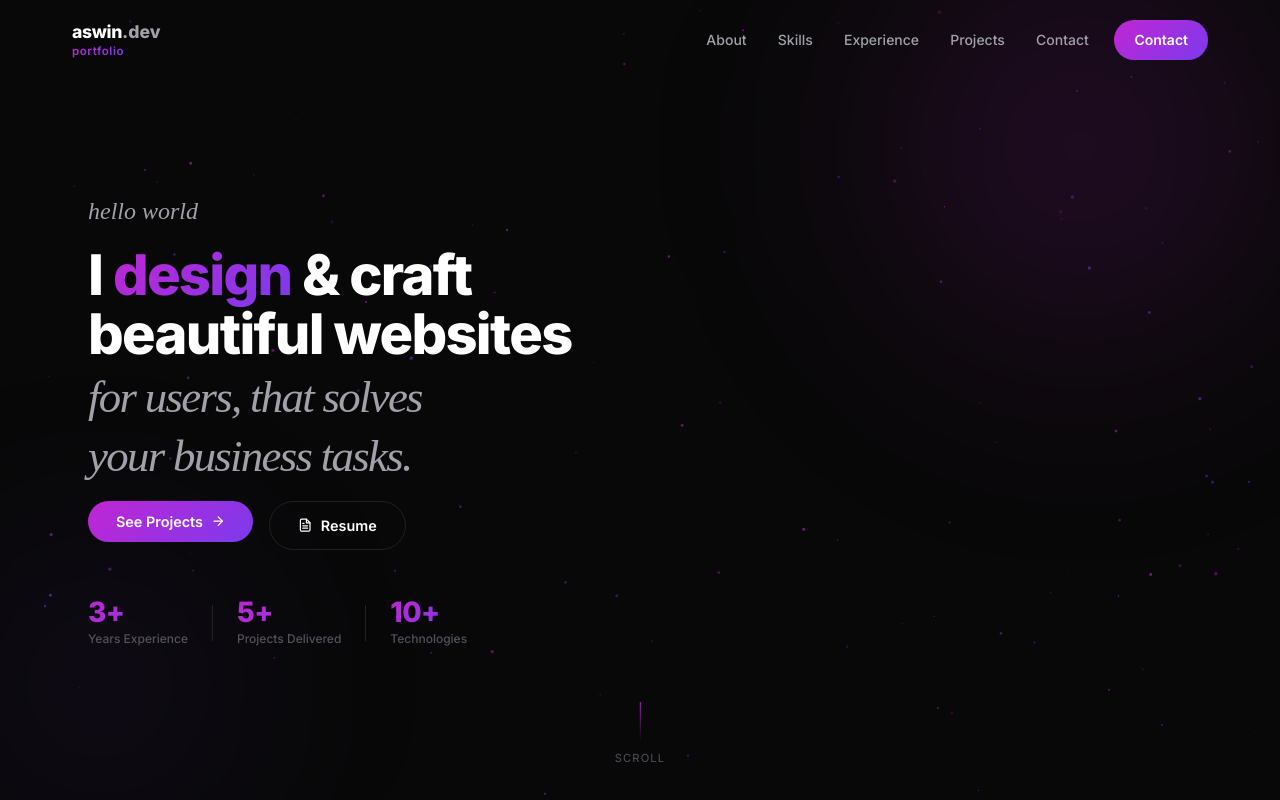
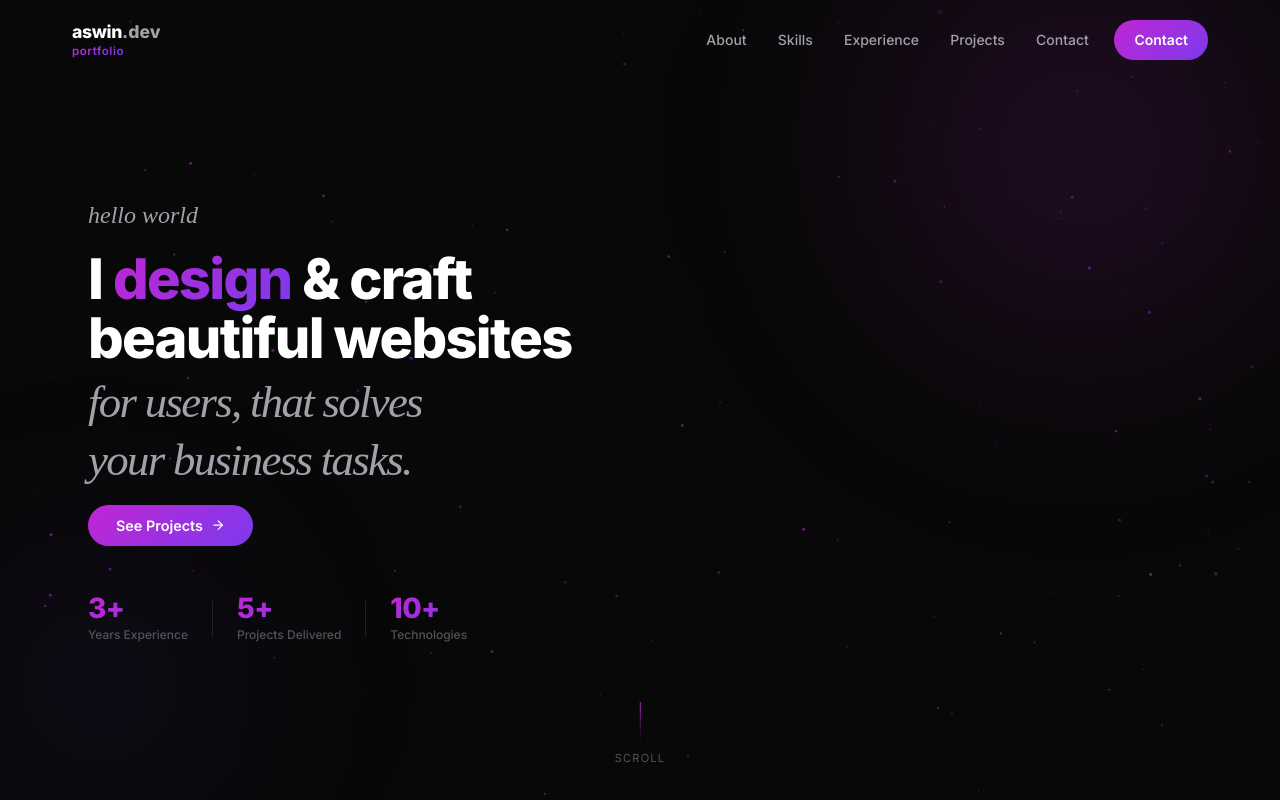
Before and after one commit to aswin071/Aswin-Portfolio, a React (Vite) app: page / in a window 1280 px wide. Shown: the top 800 px of the page. Built offline with nearby package versions, Linux system fonts and the light colour scheme; a web font is replaced by a local one.

Commit message:
url-updates

```diff
--- a/src/components/About.jsx
+++ b/src/components/About.jsx
@@ -3,8 +3,8 @@ import { FiLinkedin, FiGithub, FiMail, FiPhone } from 'react-icons/fi';
 import './About.css';
 
 const socials = [
-  { icon: <FiLinkedin />, label: 'LinkedIn', href: 'https://linkedin.com/in/aswin-k' },
-  { icon: <FiGithub />,   label: 'GitHub',   href: 'https://github.com/aswin-k' },
+  { icon: <FiLinkedin />, label: 'LinkedIn', href: 'https://www.linkedin.com/in/aswin-k-41740b250/' },
+  { icon: <FiGithub />,   label: 'GitHub',   href: 'https://github.com/aswin071?tab=repositories' },
   { icon: <FiMail />,     label: 'Email',    href: 'mailto:aswinjikz05@gmail.com' },
   { icon: <FiPhone />,    label: 'Phone',    href: 'tel:+919567365762' },
 ];
--- a/src/components/Contact.jsx
+++ b/src/components/Contact.jsx
@@ -55,7 +55,7 @@ export default function Contact() {
                 </div>
               </a>
               <a
-                href="https://linkedin.com/in/aswin-k"
+                href="https://www.linkedin.com/in/aswin-k-41740b250/"
                 target="_blank"
                 rel="noreferrer"
                 className="contact-link-card"
@@ -63,11 +63,11 @@ export default function Contact() {
                 <FiLinkedin className="contact-icon" />
                 <div>
                   <span className="link-label">LinkedIn</span>
-                  <span className="link-value">linkedin.com/in/aswin-k</span>
+                  <span className="link-value">Aswin K</span>
                 </div>
               </a>
               <a
-                href="https://github.com/aswin-k"
+                href="https://github.com/aswin071?tab=repositories"
                 target="_blank"
                 rel="noreferrer"
                 className="contact-link-card"
@@ -75,7 +75,7 @@ export default function Contact() {
                 <FiGithub className="contact-icon" />
                 <div>
                   <span className="link-label">GitHub</span>
-                  <span className="link-value">github.com/aswin-k</span>
+                  <span className="link-value">Aswin K</span>
                 </div>
               </a>
             </div>
--- a/src/components/Footer.jsx
+++ b/src/components/Footer.jsx
@@ -15,10 +15,10 @@ export default function Footer() {
           Made with <FiHeart className="heart" /> by Aswin K &mdash; &copy; {year}
         </p>
         <div className="footer-socials">
-          <a href="https://github.com/aswin-k" target="_blank" rel="noreferrer" aria-label="GitHub">
+          <a href="https://github.com/aswin071?tab=repositories" target="_blank" rel="noreferrer" aria-label="GitHub">
             <FiGithub />
           </a>
-          <a href="https://linkedin.com/in/aswin-k" target="_blank" rel="noreferrer" aria-label="LinkedIn">
+          <a href="https://www.linkedin.com/in/aswin-k-41740b250/" target="_blank" rel="noreferrer" aria-label="LinkedIn">
             <FiLinkedin />
           </a>
           <a href="mailto:aswinjikz05@gmail.com" aria-label="Email">
--- a/src/components/Hero.jsx
+++ b/src/components/Hero.jsx
@@ -1,6 +1,6 @@
 import { useEffect, useRef } from 'react';
 import { Link } from 'react-scroll';
-import { FiArrowRight, FiFileText } from 'react-icons/fi';
+import { FiArrowRight } from 'react-icons/fi';
 import { personalInfo } from '../data/portfolio';
 import './Hero.css';
 
@@ -93,16 +93,6 @@ export default function Hero() {
                 <FiArrowRight />
               </button>
             </Link>
-            <a
-              href="/Aswin_K_Resume.pdf"
-              download="Aswin_K_Resume.pdf"
-              target="_blank"
-              rel="noreferrer"
-              className="btn-outline"
-            >
-              <FiFileText />
-              Resume
-            </a>
           </div>
 
           <div className="hero-stats animate-fadeUp animate-delay-4">
--- a/src/data/portfolio.js
+++ b/src/data/portfolio.js
@@ -7,8 +7,8 @@ export const personalInfo = {
   approach: "My approach to engineering is performance, precision, and scalability.",
   email: "aswinjikz05@gmail.com",
   phone: "+91 9567365762",
-  linkedin: "https://linkedin.com/in/aswin-k",
-  github: "https://github.com/aswin-k",
+  linkedin: "https://www.linkedin.com/in/aswin-k-41740b250/",
+  github: "https://github.com/aswin071?tab=repositories",
   location: "Kerala, India",
 };
 
```
Also changed, not shown: 1 other file (tests, documents, lock files or other folders).
